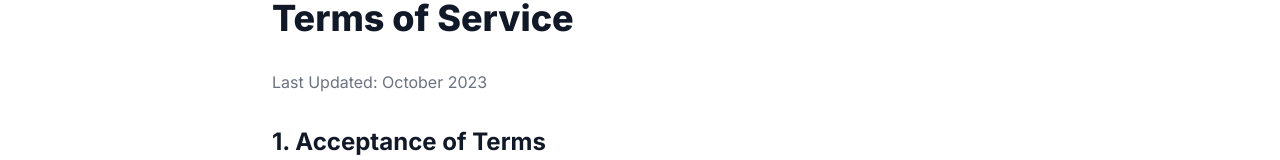
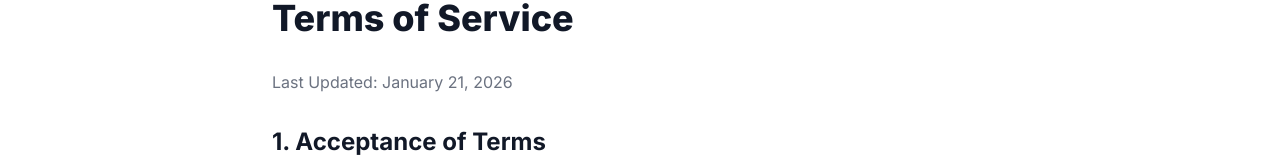
Before and after one commit to foxigaoqian/watchtiktokwithoutapp, a React (Vite) app: page / in a window 1280 px wide. Both pictures are taken after a click on the button "Terms". Shown: the part 183-343 px from the top of the page. Built offline with nearby package versions, Linux system fonts and the light colour scheme.

Commit message:
Update Terms.tsx

```diff
--- a/components/Terms.tsx
+++ b/components/Terms.tsx
@@ -10,7 +10,7 @@ export const Terms: React.FC<{ onBack: () => void }> = ({ onBack }) => {
         </button>
         <h1 className="text-4xl font-black mb-8">Terms of Service</h1>
         <div className="prose prose-slate max-w-none">
-          <p className="text-gray-500 mb-6">Last Updated: October 2023</p>
+          <p className="text-gray-500 mb-6">Last Updated: January 21, 2026</p>
 
           <h2 className="text-2xl font-bold mt-8 mb-4">1. Acceptance of Terms</h2>
           <p>By accessing WatchTikTokWithoutApp.com, you agree to comply with and be bound by these Terms of Service. If you do not agree, please do not use the service.</p>
```
